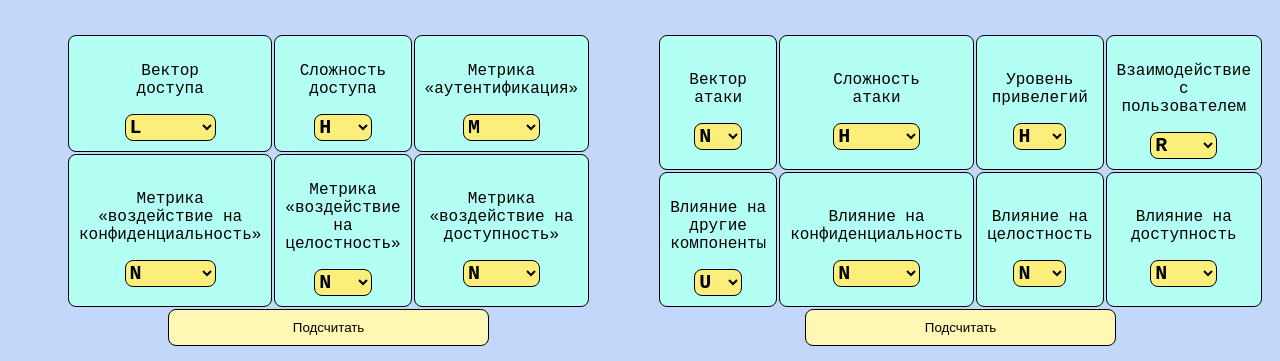
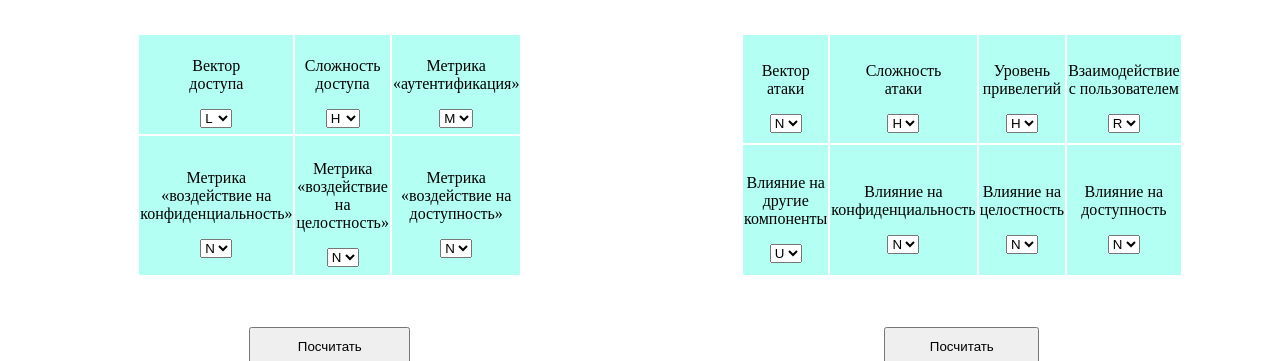
Before and after one commit to DE-Karpov/CVSSv2-CVSSv3, a plain HTML site: page template/index.html in a window 1280 px wide. Shown: the part 75-436 px from the top of the page. Drawn offline with Linux system fonts and the light colour scheme.

Commit message:
some css

```diff
--- a/resources/styles.css
+++ b/resources/styles.css
@@ -1,18 +1,3 @@
-body {
-    background-color: #c2d7f9;
-    font-family: 'Courier New'
-}
-
-.selectBox {
-    background-color: #fbee7a;
-    width: 50%;
-    border: 1px solid;
-    border-radius: 8px;
-    font-family: 'Courier New';
-    font-size: 20px;
-    font-weight: bold;
-}
-
 .buttonBox {
     display: flex;
     align-items: center;
@@ -20,11 +5,9 @@ body {
 }
 
 .button {
+    margin-top: 50px;
     padding: 10px 10px 10px 10px;
-    width: 50%;
-    background-color: #fff7b3;
-    border: 1px solid;
-    border-radius: 8px;
+    width: 25%;
 }
 
 .button:hover {
@@ -47,10 +30,7 @@ body {
 }
 
 .tableCell {
-    border: 1px solid;
-    border-radius: 8px;
     text-align: center;
-    padding: 10px;
     background-color: #b3fff3;
 }
 
--- a/template/index.html
+++ b/template/index.html
@@ -71,7 +71,7 @@
             </table>
             <div>
                 <div class="buttonBox">
-                    <button onclick="countCVSSv2()" class="button" type="button" name="button">Подсчитать</button>
+                    <button onclick="countCVSSv2()" class="button" type="button" name="button">Посчитать</button>
                 </div>
                 <div class="buttonBox">
                     <h1 class="score" id="CVSSv2Score"> ... </h1>
@@ -152,7 +152,7 @@
             </table>
             <div>
                 <div class="buttonBox">
-                    <button onclick="countCVSSv3()" class="button" type="button" name="button">Подсчитать</button>
+                    <button onclick="countCVSSv3()" class="button" type="button" name="button">Посчитать</button>
                 </div>
                 <div class="buttonBox">
                     <h1 class="score" id="CVSSv3Score"> ... </h1>
```
